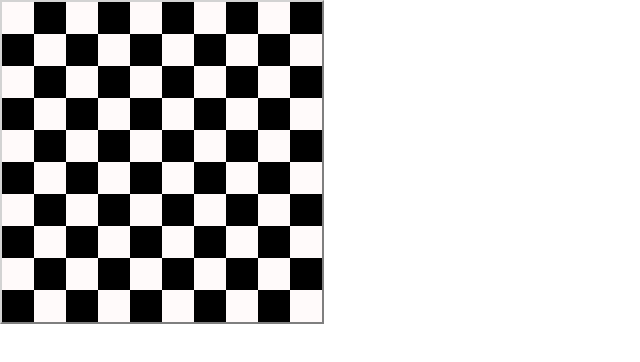
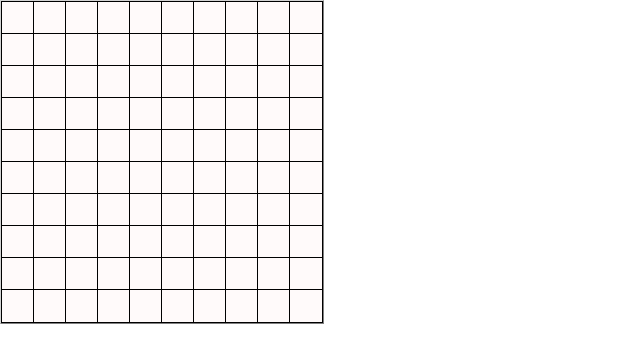
Before and after one commit to cse308-startego/purple_hw1, an Angular app in the folder cse308-stratego/: page /game in a window 1280 px wide. Shown: the top 362 px of the page, without its empty margins (0-640 px from the left). Built offline with nearby package versions, Linux system fonts and the light colour scheme.

Commit message:
Board setup done

```diff
--- a/cse308-stratego/src/app/game/game.component.css
+++ b/cse308-stratego/src/app/game/game.component.css
@@ -9,13 +9,14 @@
 
 #chessBoard span{
   display: inline-block;
+  outline: 1px solid black;
   width: 32px;
   height: 32px;
 }
 
 #chessBoard div:nth-child(odd) span:nth-child(even),
 #chessBoard div:nth-child(even) span:nth-child(odd){
-  background-color: black;
+  background-color: snow;
 }
 #chessBoard div:nth-child(even) span:nth-child(even),
 #chessBoard div:nth-child(odd) span:nth-child(odd){
```
